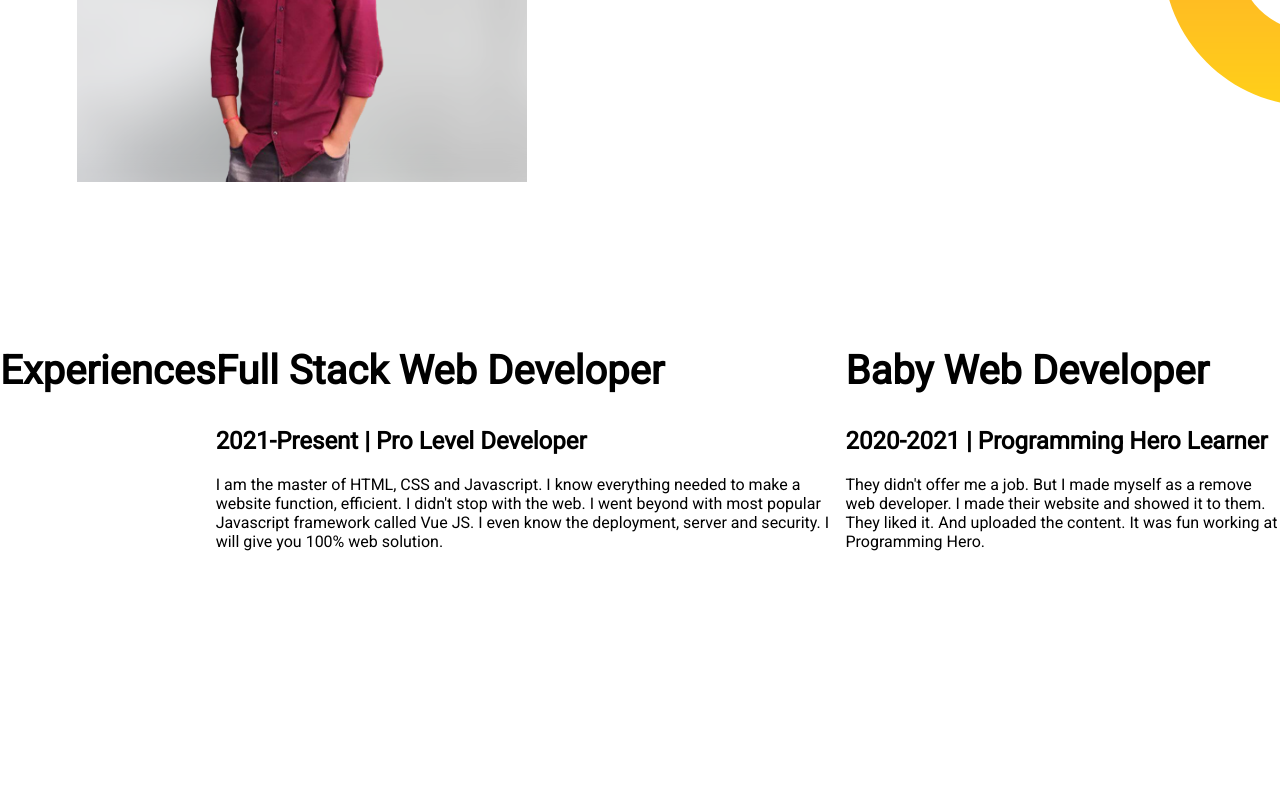
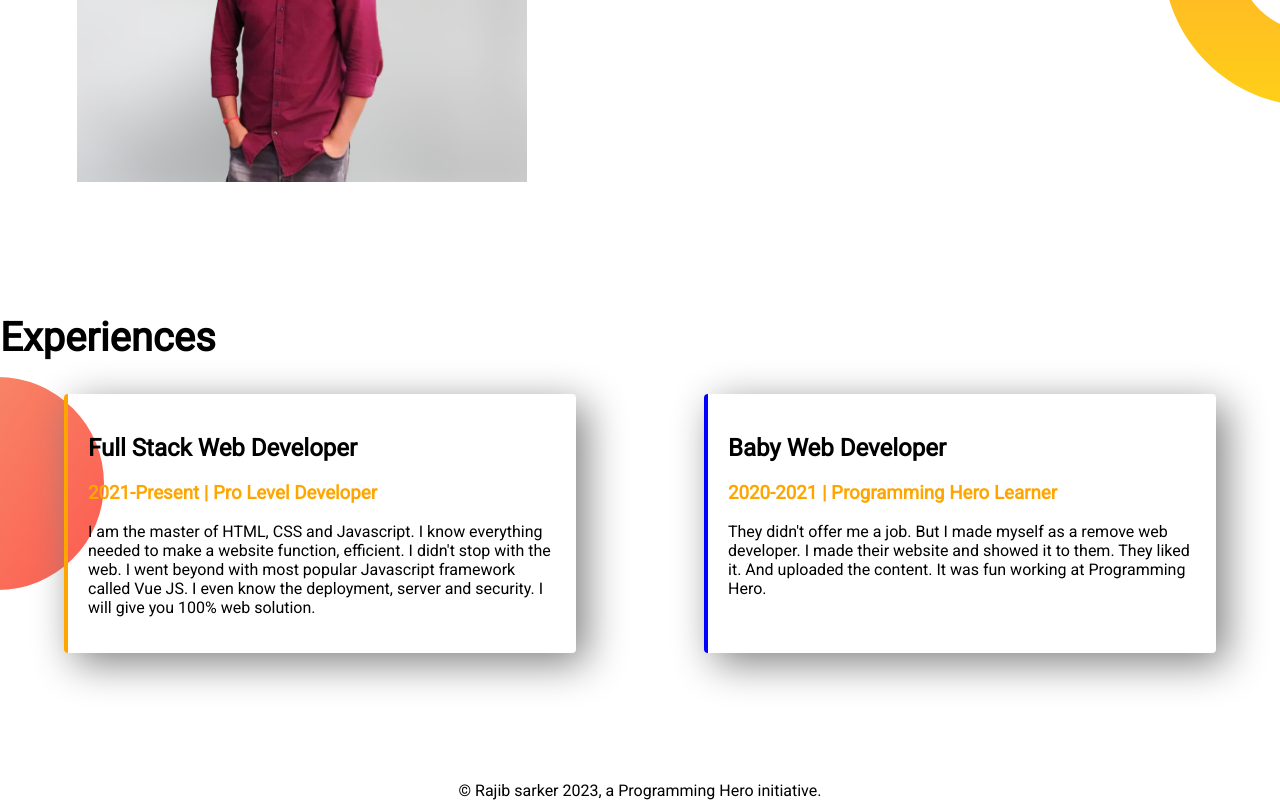
Before and after one commit to Rajib33-code/developer-portfolio, a plain HTML site: page index.html in a window 1280 px wide. Shown: the part 837-1637 px from the top of the page. Before the commit the page ends 1532 px from the top, so only its background shows below. Drawn offline with Linux system fonts and the light colour scheme.

Commit message:
experience added

```diff
--- a/index.html
+++ b/index.html
@@ -11,7 +11,7 @@
     <link rel="stylesheet" href="style.css">
 </head>
 <body>
-    <section class="top-banner">
+    <section class="top-banner flexible-container">
    <div class="half-width">
     <h1>Welcome To </h1>
    <h1><span class="orange-color">Rajib Sarker</span> World!</h1>
@@ -22,7 +22,7 @@
 
     <div class="half-width"><img src="raj.png" alt="rajib sarker"></div>
 </section>
-<section class="dream-big">
+<section class="dream-big flexible-container">
 
 <div class="half-width">
 <img src="rajib.png">
@@ -42,24 +42,32 @@
 
 
 </section>
-<section class="experience-area">
+<section class="experience">
     <h1>Experiences</h1>
-<div>
+    <div class="flexible-container">
+        <div id="border-color" class="experience-item">
 
-<h1>Full Stack Web Developer</h1>
-<h2>2021-Present | Pro Level Developer</h2>
-<p>I am the master of HTML, CSS and Javascript. I know everything needed to make a website function, efficient. I didn't stop with the web. I went beyond with most popular Javascript framework called Vue JS. I even know the deployment, server and security. I will give you 100% web solution.</p>
-</div>
-<div>
+        <h2>Full Stack Web Developer</h2>
+        <h3 class="orange-color">2021-Present | Pro Level Developer</h3>
+        <p>I am the master of HTML, CSS and Javascript. I know everything needed to make a website function, efficient. I didn't stop with the web. I went beyond with most popular Javascript framework called Vue JS. I even know the deployment, server and security. I will give you 100% web solution.</p>
+        </div>
+        <div id="color" class="experience-item">
 
-<h1>Baby Web Developer</h1>
-<h2>2020-2021 | Programming Hero Learner</h2>
-<p>They didn't offer me a job. But I made myself as a remove web developer. I made their website and showed it to them. They liked it. And uploaded the content. It was fun working at Programming Hero.</p>
-</div>
+        <h2>Baby Web Developer</h2>
+        <h3 class="orange-color">2020-2021 | Programming Hero Learner</h3>
+        <p>They didn't offer me a job. But I made myself as a remove web developer. I made their website and showed it to them. They liked it. And uploaded the content. It was fun working at Programming Hero.</p>
+        </div>
+    </div>
+
 
 
 </section>
 
 
+
 </body>
+<footer>
+
+    © Rajib sarker 2023, a Programming Hero initiative.
+</footer>
 </html>
--- a/style.css
+++ b/style.css
@@ -13,7 +13,7 @@ color:orange;
 
 
 }
-section{
+.flexible-container{
 
 display:flex;
 margin-bottom:10%;
@@ -35,6 +35,7 @@ background-image:linear-gradient(orange,tomato);
 color:white;
 padding:5px 20px;
 border-radius:4px;
+font-weight:700px;
 }
 .top-banner{
 background-image:url(images/top-banner.png);
@@ -49,3 +50,31 @@ background-repeat:no-repeat;
 background-position: right;
 
 }
+.experience-item{
+width:40%;
+margin-left:5%;
+margin-right:5%;
+box-shadow:10px 10px 40px gray;
+padding:20px;
+border-radius:4px;
+
+
+}
+.experience{
+
+    background-image:url(images/exp-bg.png);
+    background-repeat:no-repeat;
+    background-position:left;
+}
+#border-color{
+    border-left:4px solid orange;
+
+}
+#color{
+border-left:4px solid blue;
+
+}
+footer{
+    text-align:center;
+    font-weight: 700px;
+}
```
